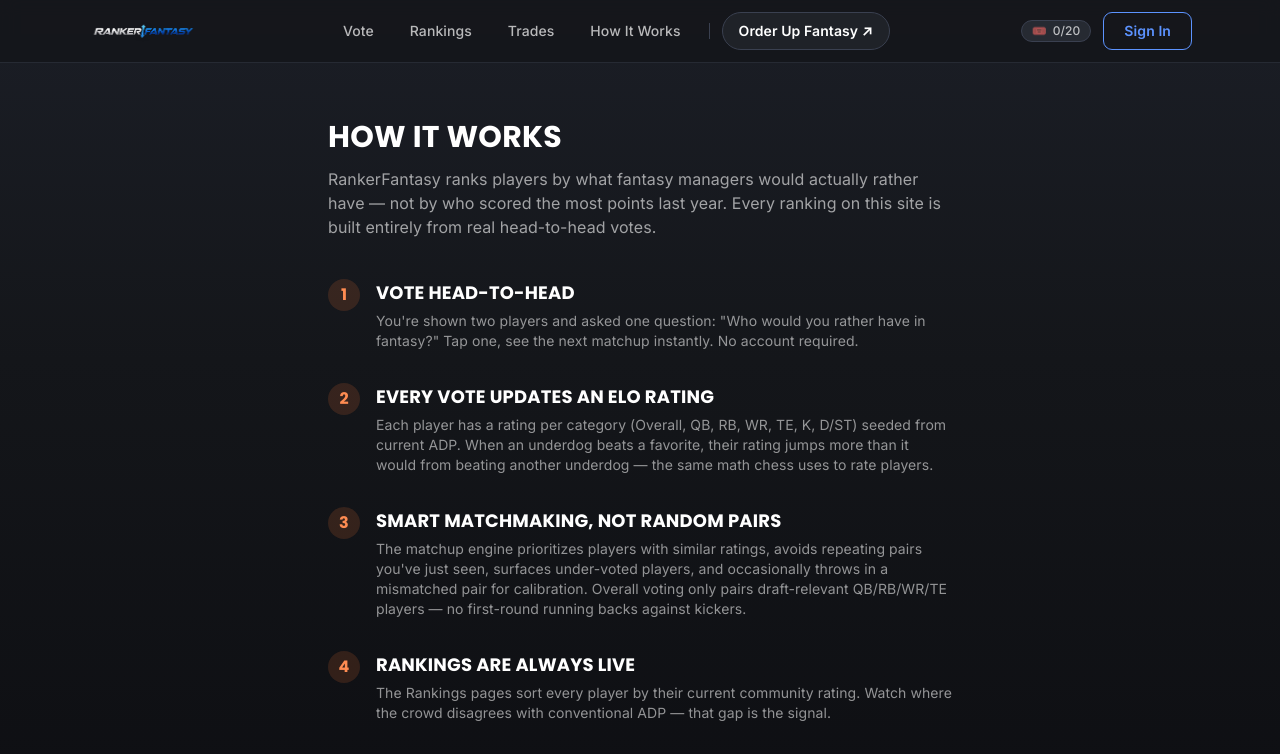
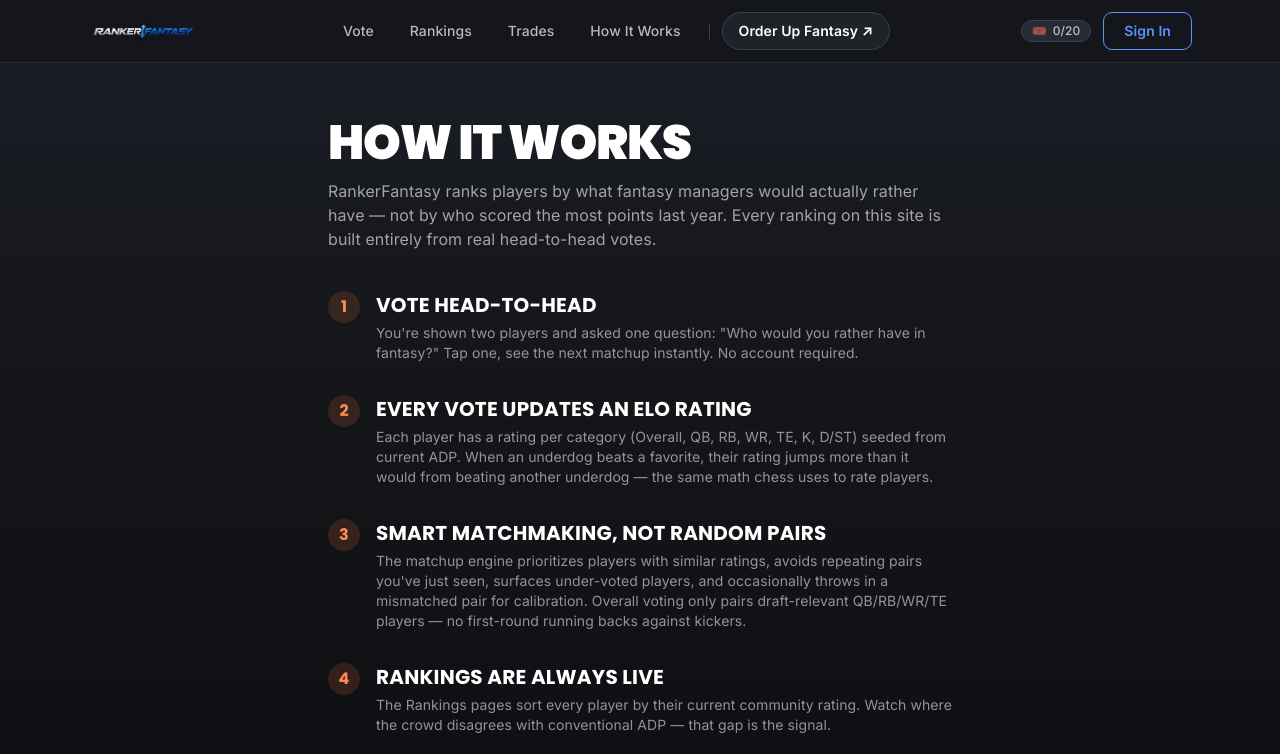
Before and after one commit to mfitzclarence-oss/rankerfantasy, a Next.js app: page /how-it-works in a window 1280 px wide. Shown: the top 754 px of the page. Built offline with nearby package versions, Linux system fonts and the light colour scheme; no server answers.

Commit message:
Update page.tsx

```diff
--- a/app/how-it-works/page.tsx
+++ b/app/how-it-works/page.tsx
@@ -9,7 +9,7 @@
 export default function HowItWorksPage() {
   return (
     <div className="mx-auto max-w-2xl px-4 py-14 sm:px-6">
-      <h1 className="font-display text-3xl font-bold text-white">How It Works</h1>
+      <h1 className="font-display text-4xl font-black tracking-tight text-white sm:text-5xl">How It Works</h1>
       <p className="mt-3 text-white/60">
         RankerFantasy ranks players by what fantasy managers would actually rather have — not by who scored the
         most points last year. Every ranking on this site is built entirely from real head-to-head votes.
@@ -55,7 +55,7 @@
         {n}
       </span>
       <div>
-        <h2 className="font-display text-lg font-bold text-white">{title}</h2>
+        <h2 className="font-display text-xl font-bold text-white">{title}</h2>
         <p className="mt-1 text-sm text-white/55">{children}</p>
       </div>
     </div>
```
